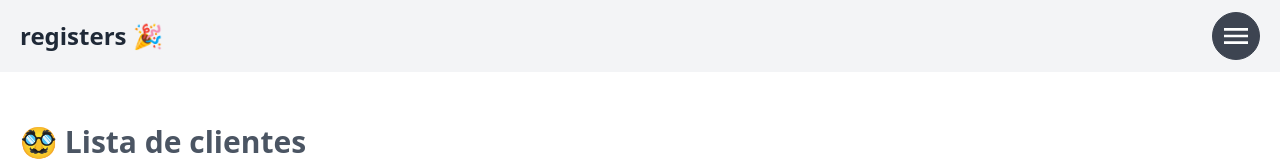
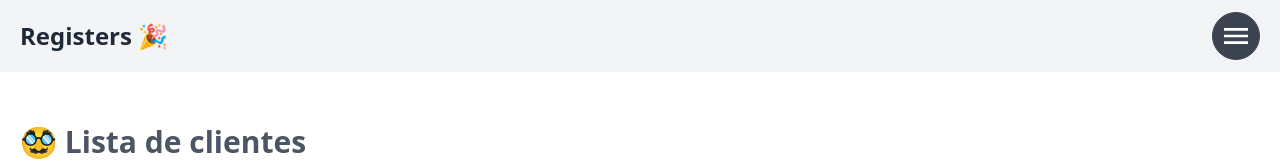
Before and after one commit to AldreiMiranda/registers, a Next.js app: page / in a window 1280 px wide. Shown: the top 161 px of the page. Built offline with nearby package versions, Linux system fonts and the light colour scheme.

Commit message:
change name

```diff
--- a/src/pages/_app.tsx
+++ b/src/pages/_app.tsx
@@ -22,7 +22,7 @@ export default function App({ Component }: AppProps) {
       />
       <div className="drawer-content">
         <div className="flex justify-between items-center px-5 py-3 bg-gray-100">
-          <h2 className="font-bold text-2xl">registers 🎉</h2>
+          <h2 className="font-bold text-2xl">Registers 🎉</h2>
           <label className="btn btn-circle swap swap-rotate">
             <input
               type="checkbox"
```
